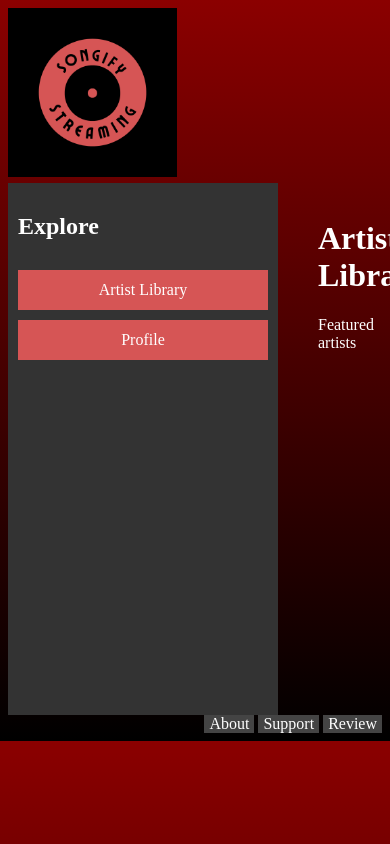
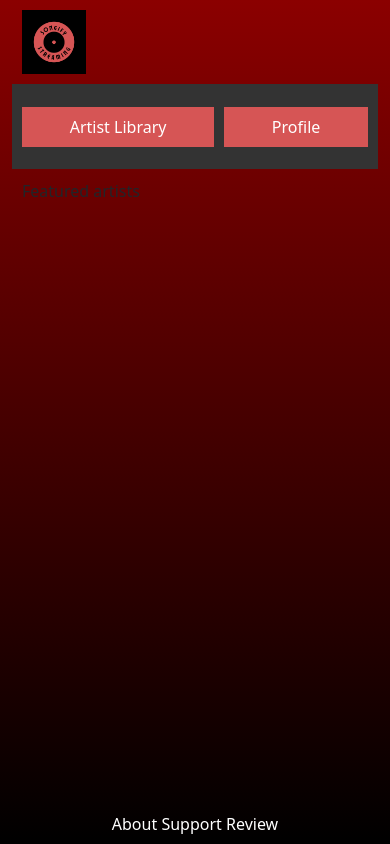
Before and after one commit to nedasadamavicius/web-application, a Django app: page / in a window 390 px wide; the page is wider, and only the part inside the window is pictured. Run offline with Django 5.2, Linux system fonts and the light colour scheme; data that the repository does not hold is empty; some libraries are stand-ins or nearby versions.

Commit message:
feat: included somewhat of a mobile layout

```diff
--- a/WebProject/WebApplication/static/css/style.css
+++ b/WebProject/WebApplication/static/css/style.css
@@ -1,25 +1,35 @@
+/* CSS for Desktop environments */
+@media (min-width: 769px) {
+    html {
+        height: 100%;
+        margin: 0;
+        padding: 0;
+        overflow: hidden;
+    }
+
     body {
         background: linear-gradient(darkred, black);
     }
 
-.grid-container {
+    body .container {
         display: grid;
         grid-template-areas:
         'header header header'
-    'nav figure figure'
-    'nav figure figure'
+        'nav main main'
+        'nav main main'
         'footer footer footer';
-    grid-template-columns: 1fr 11fr;
+        grid-template-columns: 1fr 3fr 1fr;
+        height: 100vh;
     }
 
     /* -----HEADER CONTENT----- */
-.grid-container header {
+    body .container header {
         grid-area: header;
         height: 20vh;
         padding-bottom: 6px;
     }
 
-.grid-container header img {
+    body .container header img {
         position: relative;
         object-position: top center;
         max-height: 100%;
@@ -28,24 +38,24 @@ body {
 
 
     /* -----NAV CONTENT----- */
-.grid-container nav {
+    body .container nav {
         grid-area: nav;
         width: 250px;
         background-color: #333;
         padding: 10px;
     }
 
-.grid-container nav ul {
+    body .container nav ul {
         list-style-type: none;
         padding: 0;
         margin: 0;
     }
 
-.grid-container nav ul li {
+    body .container nav ul li {
         margin-bottom: 10px;
     }
 
-.grid-container nav ul li a {
+    body .container nav ul li a {
         background-color: #D65555;
         border: 1px solid #D65555;
         color: white;
@@ -57,11 +67,11 @@ body {
         transition: background-color 0.3s;
     }
 
-.grid-container nav ul li a:hover {
+    body .container nav ul li a:hover {
         background-color: #8e3e3e;
     }
 
-.grid-container nav h2 {
+    body .container nav h2 {
         color: white;
         padding-bottom: 10px;
     }
@@ -69,21 +79,23 @@ body {
 
 
     /* -----FIGURE CONTENT----- */
-.grid-container figure {
-    grid-area: figure;
+    body .container main {
+        grid-area: main;
+        padding-left: 6px;
         height: 500px;
         max-width: 100%;
+        overflow: auto;
     }
 
-.grid-container figure h1 {
+    body .container main h1 {
         color: white;
     }
 
-.grid-container figure h2 {
+    body .container main h2 {
         color: white;
     }
 
-.grid-container figure p {
+    body .container main p {
         color: white;
     }
 
@@ -97,16 +109,16 @@ audio::-webkit-media-controls-panel {
         opacity: 80%;
     }
 
-.grid-container figure .artist {
+    body .container main .artist {
         display: flex;
     }
 
-.grid-container figure .artist img {
+    body .container main .artist img {
         height: 300px;
         width: 300px;
     }
 
-.grid-container figure .artist p {
+    body .container main .artist p {
         color: white;
         text-align: left;
     }
@@ -114,20 +126,128 @@ audio::-webkit-media-controls-panel {
 
 
     /* -----FOOTER CONTENT----- */
-.grid-container footer a:link, a:visited, a:hover, a:active {
+    body .container footer a:link, a:visited, a:hover, a:active {
         color: white;
         text-decoration: none;
     }
 
-.grid-container footer a {
+        body .container footer a {
             display: inline-block;
             background-color: #444;
             padding: 0px 5px;
             transition: background-color 0.3s;
         }
 
-.grid-container footer {
+        body .container footer {
             grid-area: footer;
             text-align: end;
+            margin: 0;
+            padding-top: 40px 0;
         }
         /* -----FOOTER CONTENT----- */
+    }
+
+/* CSS for Mobile environments */
+@media (max-width: 768px) {
+    html, body {
+        margin: 0;
+        padding: 0;
+        height: 100%;
+        overflow-x: hidden;
+    }
+
+    body {
+        background: linear-gradient(darkred, black);
+        display: flex;
+        justify-content: center;
+        align-items: center;
+        width: 100vw;
+    }
+
+    .container {
+        display: grid;
+        grid-template-areas:
+            'header'
+            'nav'
+            'main'
+            'footer';
+        grid-template-columns: 1fr;
+        grid-template-rows: 10vh 10vh 75vh 5vh;
+        width: 100%;
+        min-height: 100vh;
+        box-sizing: border-box;
+    }
+
+    header {
+        grid-area: header;
+        padding: 10px;
+        display: flex;
+    }
+
+    header img {
+        max-height: 100%;
+    }
+
+
+nav {
+    grid-area: nav;
+    background-color: #333;
+    padding: 5px;
+    display: flex;
+    justify-content: center;
+    align-items: center;
+}
+
+nav h2 {
+    display: none;
+}
+
+nav ul {
+    list-style-type: none;
+    padding: 0;
+    margin: 0;
+    display: flex;
+    width: 100%;
+    justify-content: space-around;
+    flex-wrap: wrap;
+}
+
+nav ul li {
+    flex-grow: 1;
+    margin: 0 5px;
+    text-align: center;
+}
+
+nav ul li a {
+    background-color: #D65555;
+    color: white;
+    padding: 8px 16px;
+    display: block;
+    text-align: center;
+    text-decoration: none;
+    white-space: nowrap;
+    overflow: hidden;
+    text-overflow: ellipsis;
+}
+
+    main {
+        grid-area: main;
+        padding: 10px;
+        overflow-y: auto;
+    }
+
+    main h1 {
+        display: none;
+    }
+
+    footer {
+        grid-area: footer;
+        padding: 10px;
+        text-align: center;
+    }
+
+    footer a {
+        color: white;
+        text-decoration: none;
+    }
+}
--- a/WebProject/WebApplication/templates/WebApplication/artist.html
+++ b/WebProject/WebApplication/templates/WebApplication/artist.html
@@ -1,4 +1,8 @@
 {% extends "base.html" %}
+
+{% block title %}
+Artist
+{% endblock %}
 
 {% block content %}
 <h1>Artist Page</h1>
--- a/WebProject/WebApplication/templates/WebApplication/home.html
+++ b/WebProject/WebApplication/templates/WebApplication/home.html
@@ -1,11 +1,15 @@
 {% extends "base.html" %}
+
+{% block title %}
+Home
+{% endblock %}
 
 {% block content %}
 <h1>Artist Library</h1>
 <p>Featured artists</p>
 <ul>
     {% for artist in artists %}
-    <li><a href="{% url 'artist_view' artist.id %}">{{ artist.name }}</a></li>
+    <li>{{ artist.name }}</a></li>
     {% endfor %}
 </ul>
 {% endblock %}
--- a/WebProject/WebApplication/templates/WebApplication/profile.html
+++ b/WebProject/WebApplication/templates/WebApplication/profile.html
@@ -1,4 +1,8 @@
 {% extends "base.html" %}
+
+{% block title %}
+Profile
+{% endblock %}
 
 {% block content %}
 <h1>Profile Page</h1>
--- a/WebProject/WebApplication/templates/base.html
+++ b/WebProject/WebApplication/templates/base.html
@@ -3,13 +3,18 @@
 <html lang="en">
 
 <head>
+    <meta name="viewport" content="width=device-width, initial-scale=1">
+
     <title>{% block title %}Base Template{% endblock %}</title>
+
+    <link href="https://stackpath.bootstrapcdn.com/bootstrap/5.1.3/css/bootstrap.min.css" rel="stylesheet">
+
     <link rel="stylesheet" href="{% static 'css/style.css' %}">
 </head>
 
 <body>
 
-    <div class="grid-container">
+    <div class="container">
         <header>
             <img src="{% static 'images/Logo.png' %}" alt="Logo">
         </header>
@@ -22,11 +27,11 @@
             </ul>
         </nav>
 
-        <figure>
+        <main>
             {% block content %}
             <!-- Default content if none provided -->
             {% endblock %}
-        </figure>
+        </main>
 
         <footer>
             {% block footer %}
```
Also changed, not shown: WebProject/WebApplication/models.py (line endings or trailing spaces). Lines whose indentation alone changed are shown as unchanged.
